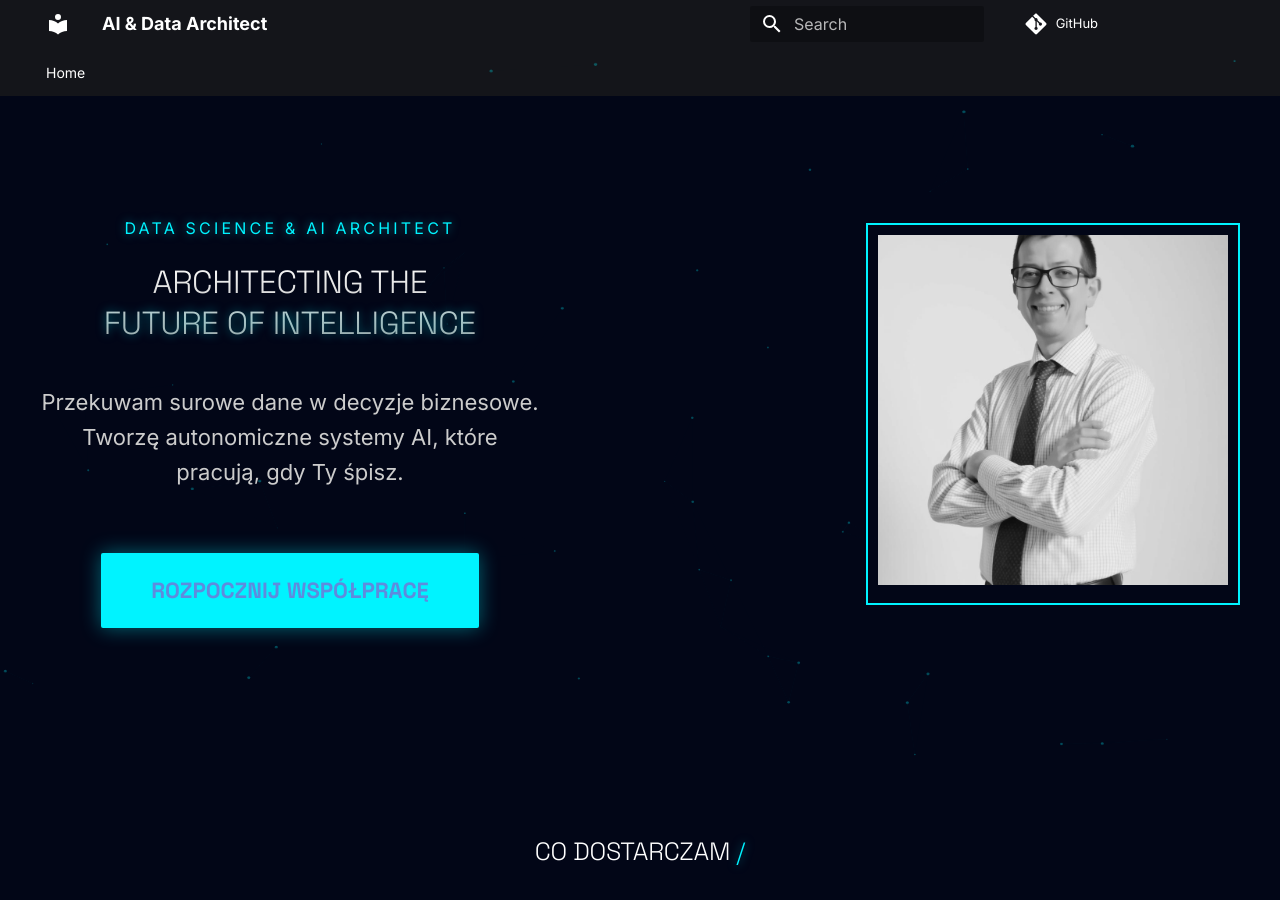
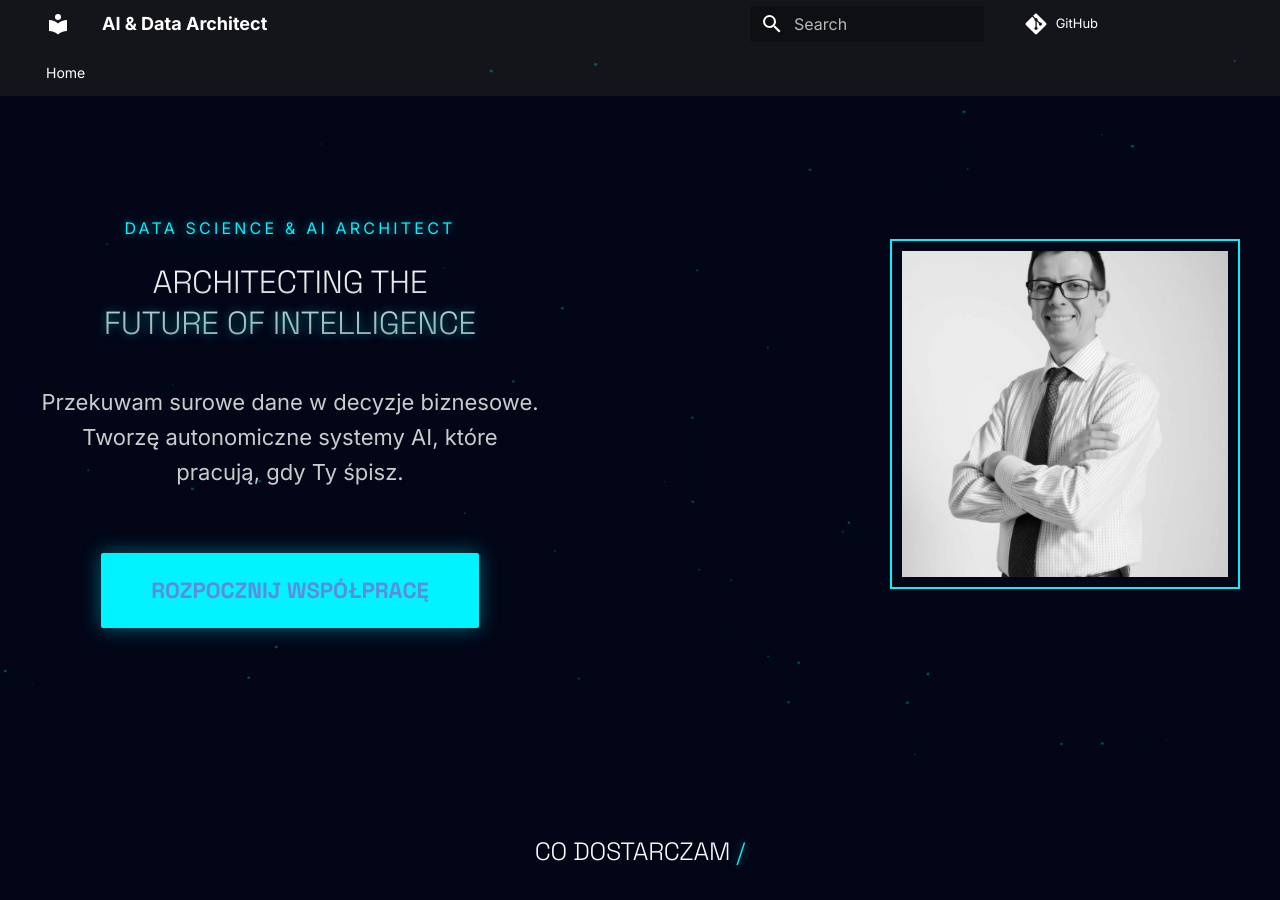
Before and after one commit to damianpod/portfolio-ai, an MkDocs documentation site: the page built from docs/index.md, in a window 1280 px wide and 900 px high. Built offline with MkDocs 1.6.1 and Material for MkDocs 9.7.7, drawn with Linux system fonts in a browser that asks for light colours; comment, search, counter and statistics services are not loaded.

Commit message:
Fix: constrained profile image size

```diff
--- a/docs/stylesheets/extra.css
+++ b/docs/stylesheets/extra.css
@@ -246,11 +246,31 @@ h1, h2, h3 {
 }
 
 /* IMAGE STYLES */
-.hero-image-box img {
-    width: 350px;
-    height: 350px;
-    object-fit: cover;
-    filter: grayscale(100%);
+/* Precyzyjne sterowanie rozmiarem zdjęcia profilowego */
+.image-border {
+    width: 350px;       /* Stała szerokość kontenera */
+    height: 350px;      /* Stała wysokość kontenera */
+    border: 2px solid var(--neon-cyan);
+    padding: 10px;
+    position: relative;
+    overflow: hidden;   /* Wszystko co wystaje poza ramkę, zostanie ucięte */
+}
+
+.image-border img {
+    width: 100% !important;
+    height: 100% !important;
+    object-fit: cover;  /* Zachowuje proporcje twarzy, wypełniając kwadrat */
+    filter: grayscale(100%) contrast(1.1);
+    display: block;
+}
+
+/* Poprawka dla telefonów, żeby zdjęcie nie było za duże na małym ekranie */
+@media (max-width: 900px) {
+    .image-border {
+        width: 250px;
+        height: 250px;
+        margin: 0 auto; /* Wyśrodkowanie zdjęcia na komórce */
+    }
 }
 
 .image-border {
```
